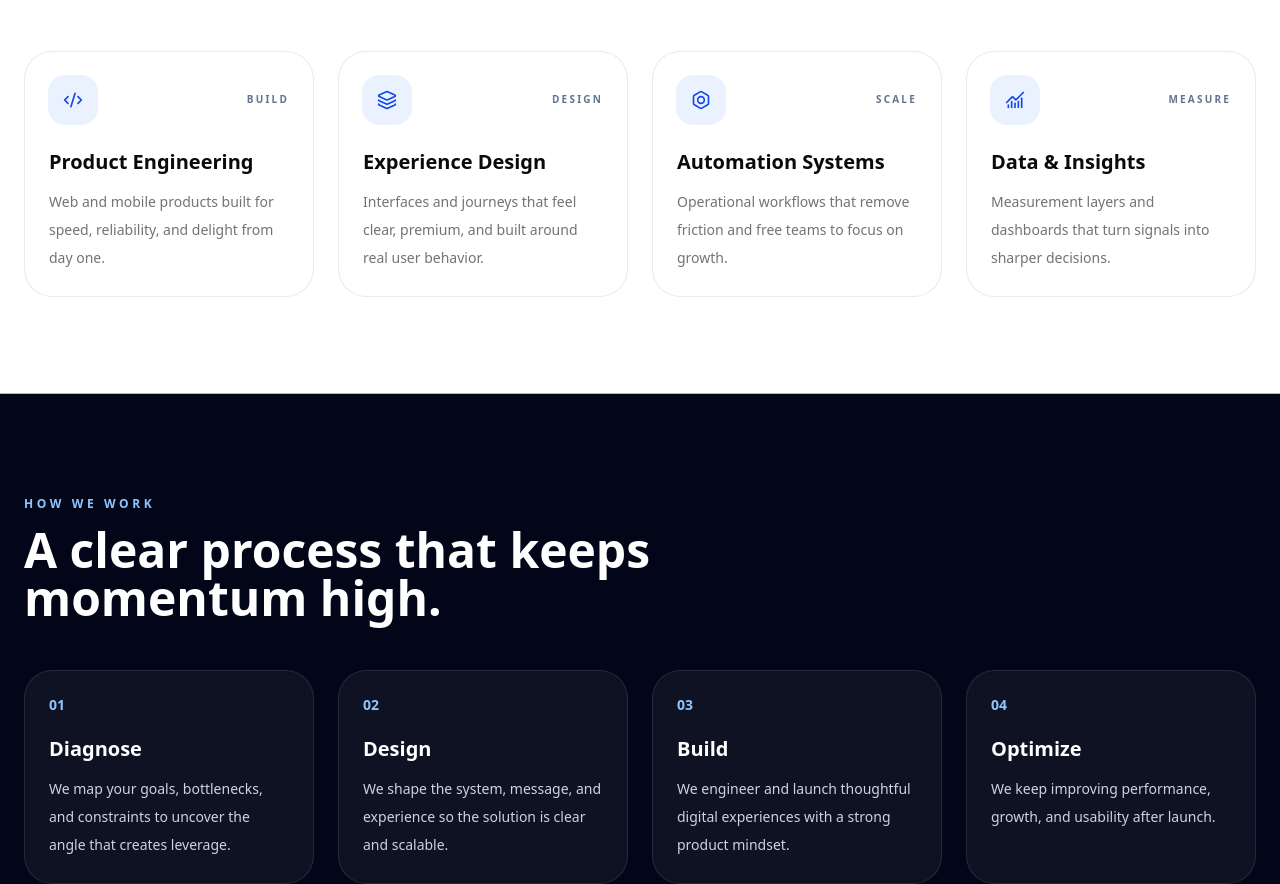
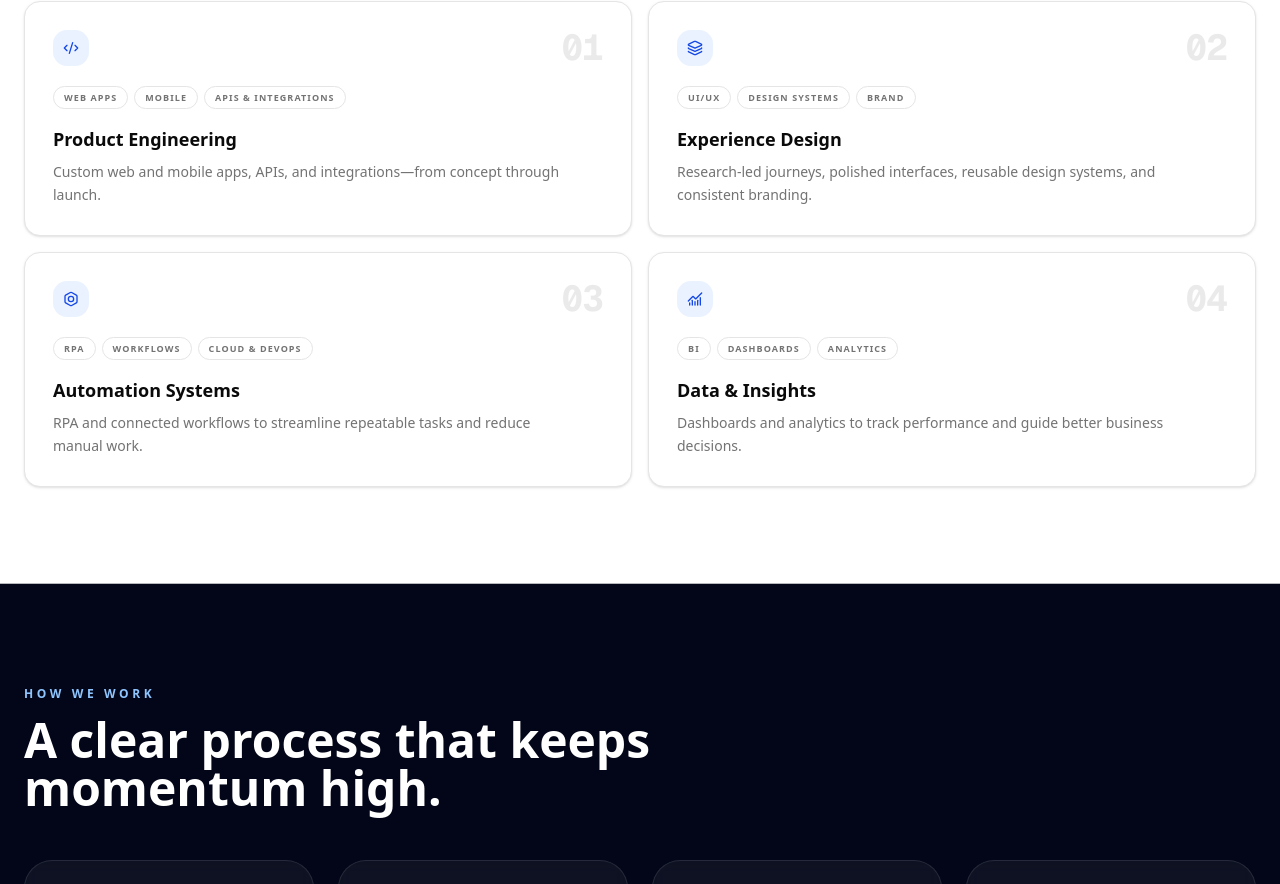
Before and after one commit to Deluve/deluve.co.mz, a Next.js app: page /services in a window 1280 px wide. Shown: the part 1007-1891 px from the top of the page. Built offline with nearby package versions, Linux system fonts and the light colour scheme.

Commit message:
refactor(services): restructure services data and enhance component functionality

```diff
--- a/src/components/sections/home/services.tsx
+++ b/src/components/sections/home/services.tsx
@@ -2,45 +2,8 @@
 
 import { motion } from "motion/react";
 import Image from "next/image";
-import { Code, Cloud, Cog, BarChart3, Database, ArrowUpRight } from "lucide-react";
-
-const services = [
-  {
-    icon: Code,
-    title: "Software Development",
-    description: "Custom web and mobile applications built for performance, security, and scale.",
-    span: "lg:col-span-3",
-    highlight: "Web • APIs • Integrations",
-  },
-  {
-    icon: Cloud,
-    title: "Cloud Infrastructure",
-    description: "Migration, management, and optimization across AWS, GCP, and hybrid environments.",
-    span: "lg:col-span-3",
-    highlight: "AWS • GCP • Hybrid",
-  },
-  {
-    icon: Cog,
-    title: "Process Automation",
-    description: "Automated workflows that maximize operational efficiency and cut costs.",
-    span: "lg:col-span-2",
-    highlight: "RPA • Workflows • Ops",
-  },
-  {
-    icon: BarChart3,
-    title: "IT Consulting",
-    description: "Strategic analysis and technology roadmaps for results-driven digital transformation.",
-    span: "lg:col-span-2",
-    highlight: "Strategy • Architecture",
-  },
-  {
-    icon: Database,
-    title: "Data & Analytics",
-    description: "Intelligent data solutions for evidence-based decision making.",
-    span: "lg:col-span-2",
-    highlight: "BI • Dashboards • Insights",
-  },
-];
+import { ArrowUpRight } from "lucide-react";
+import { servicePillars } from "../services-data";
 
 export default function ServicesSection2() {
   return (
@@ -124,17 +87,17 @@ export default function ServicesSection2() {
         </motion.div>
 
         <div className="grid grid-cols-1 gap-6 md:grid-cols-2 lg:grid-cols-6">
-          {services.map((service, i) => (
-            <motion.button
+          {servicePillars.map((service, i) => (
+            <motion.a
               key={service.title}
-              type="button"
+              href={`/services#${service.id}`}
               aria-label={`Explore ${service.title}`}
               initial={{ opacity: 0, y: 20 }}
               whileInView={{ opacity: 1, y: 0 }}
               viewport={{ once: true }}
               transition={{ delay: i * 0.05, duration: 0.5 }}
               whileHover={{ y: -6, scale: 1.02 }}
-              className={`group relative overflow-hidden rounded-2xl border border-border bg-card p-8 text-left transition-all duration-300 focus:outline-none focus-visible:ring-2 focus-visible:ring-blue-500 focus-visible:ring-offset-2 focus-visible:ring-offset-background ${service.span}`}
+              className="group relative overflow-hidden rounded-2xl border border-border bg-card p-8 text-left transition-all duration-300 focus:outline-none focus-visible:ring-2 focus-visible:ring-blue-500 focus-visible:ring-offset-2 focus-visible:ring-offset-background lg:col-span-3"
             >
               <div className="absolute inset-0 bg-gradient-to-br from-blue-500/10 via-blue-500/5 to-transparent opacity-0 transition-opacity duration-300 group-hover:opacity-40" />
               <div className="absolute -right-8 -top-8 h-32 w-32 rounded-full border border-blue-500/15 opacity-0 transition-opacity duration-300 group-hover:opacity-30" />
@@ -150,7 +113,7 @@ export default function ServicesSection2() {
 
               <div className="relative z-10">
                 <span className="mb-4 inline-flex items-center rounded-full border border-blue-500/20 bg-blue-500/8 px-3 py-1.5 text-[11px] font-semibold uppercase tracking-[0.25em] text-blue-700">
-                  {service.highlight}
+                  {service.tags.join(" • ")}
                 </span>
                 <h3 className="mb-3 text-xl font-semibold text-foreground md:text-2xl">
                   {service.title}
@@ -164,7 +127,7 @@ export default function ServicesSection2() {
                   <ArrowUpRight size={16} className="transition-transform duration-300 group-hover:-translate-y-1 group-hover:translate-x-1" />
                 </div>
               </div>
-            </motion.button>
+            </motion.a>
           ))}
         </div>
       </div>
--- /dev/null
+++ b/src/components/sections/services-data.ts
@@ -0,0 +1,53 @@
+import {
+  Bolt,
+  ChartNoAxesCombined,
+  Code2,
+  Layers3,
+} from "lucide-react";
+
+export const servicePillars = [
+  {
+    icon: Code2,
+    id: "product-engineering",
+    title: "Product Engineering",
+    description:
+      "Web and mobile products built for speed, reliability, and delight from day one.",
+    details:
+      "Custom web and mobile apps, APIs, and integrations—from concept through launch.",
+    accent: "Build",
+    tags: ["Web Apps", "Mobile", "APIs & Integrations"],
+  },
+  {
+    icon: Layers3,
+    id: "experience-design",
+    title: "Experience Design",
+    description:
+      "Interfaces and journeys that feel clear, premium, and built around real user behavior.",
+    details:
+      "Research-led journeys, polished interfaces, reusable design systems, and consistent branding.",
+    accent: "Design",
+    tags: ["UI/UX", "Design Systems", "Brand"],
+  },
+  {
+    icon: Bolt,
+    id: "automation-systems",
+    title: "Automation Systems",
+    description:
+      "Operational workflows that remove friction and free teams to focus on growth.",
+    details:
+      "RPA and connected workflows to streamline repeatable tasks and reduce manual work.",
+    accent: "Scale",
+    tags: ["RPA", "Workflows", "Cloud & DevOps"],
+  },
+  {
+    icon: ChartNoAxesCombined,
+    id: "data-insights",
+    title: "Data & Insights",
+    description:
+      "Measurement layers and dashboards that turn signals into sharper decisions.",
+    details:
+      "Dashboards and analytics to track performance and guide better business decisions.",
+    accent: "Measure",
+    tags: ["BI", "Dashboards", "Analytics"],
+  },
+];
--- a/src/components/sections/services-page.tsx
+++ b/src/components/sections/services-page.tsx
@@ -3,64 +3,30 @@
 import { motion } from "motion/react";
 import {
   ArrowRight,
-  Bolt,
-  ChartNoAxesCombined,
-  Code2,
-  Layers3,
   Sparkles,
 } from "lucide-react";
-
-const servicePillars = [
-  {
-    icon: Code2,
-    title: "Product Engineering",
-    description:
-      "Web and mobile products built for speed, reliability, and delight from day one.",
-    accent: "Build",
-  },
-  {
-    icon: Layers3,
-    title: "Experience Design",
-    description:
-      "Interfaces and journeys that feel clear, premium, and built around real user behavior.",
-    accent: "Design",
-  },
-  {
-    icon: Bolt,
-    title: "Automation Systems",
-    description:
-      "Operational workflows that remove friction and free teams to focus on growth.",
-    accent: "Scale",
-  },
-  {
-    icon: ChartNoAxesCombined,
-    title: "Data & Insights",
-    description:
-      "Measurement layers and dashboards that turn signals into sharper decisions.",
-    accent: "Measure",
-  },
-];
+import { servicePillars } from "./services-data";
 
 const process = [
   {
     step: "01",
     title: "Diagnose",
-    description: "We map your goals, bottlenecks, and constraints to uncover the angle that creates leverage.",
+    description: "We clarify your goals and identify the biggest opportunities.",
   },
   {
     step: "02",
     title: "Design",
-    description: "We shape the system, message, and experience so the solution is clear and scalable.",
+    description: "We shape a clear, scalable solution around your needs.",
   },
   {
     step: "03",
     title: "Build",
-    description: "We engineer and launch thoughtful digital experiences with a strong product mindset.",
+    description: "We build, test, and launch your digital solution.",
   },
   {
     step: "04",
     title: "Optimize",
-    description: "We keep improving performance, growth, and usability after launch.",
+    description: "We refine performance and usability after launch.",
   },
 ];
 
@@ -85,7 +51,7 @@ export default function ServicesPageContent() {
               We turn ideas into digital systems people actually want to use.
             </h1>
             <p className="mt-6 max-w-2xl text-base leading-7 text-muted-foreground md:text-lg">
-              From the first strategy question to the final launch, we build digital experiences that combine clarity, momentum, and measurable business value.
+              Strategy, design, and technology that create measurable business value.
             </p>
           </motion.div>
 
@@ -103,7 +69,7 @@ export default function ServicesPageContent() {
                 Strategy, design, and technology working as one.
               </h2>
               <p className="mt-4 max-w-xl text-sm leading-7 text-muted-foreground md:text-base">
-                We help companies move faster, look sharper, and operate more intelligently by building the systems behind growth.
+                We help teams move faster and operate smarter.
               </p>
             </motion.div>
 
@@ -147,34 +113,49 @@ export default function ServicesPageContent() {
               </h2>
             </div>
             <p className="hidden max-w-md text-sm leading-7 text-muted-foreground md:block">
-              Every engagement is shaped around your business goals, your users, and the systems that help you scale without friction.
+              Practical solutions shaped around your goals and users.
             </p>
           </div>
 
-          <div className="grid gap-6 md:grid-cols-2 xl:grid-cols-4">
+          <div className="grid gap-4 md:grid-cols-2">
             {servicePillars.map((item, index) => {
               const Icon = item.icon;
 
               return (
                 <motion.article
                   key={item.title}
+                  id={item.id}
                   initial={{ opacity: 0, y: 24 }}
                   whileInView={{ opacity: 1, y: 0 }}
                   viewport={{ once: true }}
                   transition={{ delay: index * 0.08, duration: 0.45 }}
-                  className="group rounded-[1.75rem] border border-border/80 bg-card p-6 transition-transform duration-300 hover:-translate-y-1 hover:border-blue-500/30"
+                  className="group scroll-mt-24 rounded-2xl border border-border bg-card p-6 shadow-sm transition-colors duration-300 hover:border-slate-950 hover:bg-slate-950 md:p-7"
                 >
-                  <div className="flex items-center justify-between">
-                    <div className="flex h-12 w-12 items-center justify-center rounded-2xl bg-blue-500/10 text-blue-700 ring-1 ring-blue-500/10">
-                      <Icon className="h-5 w-5" />
+                  <div className="mb-5 flex items-start justify-between">
+                    <div className="flex h-9 w-9 items-center justify-center rounded-xl bg-blue-500/10 text-blue-700 transition-colors duration-300 group-hover:bg-blue-500 group-hover:text-white">
+                      <Icon className="h-4 w-4" />
                     </div>
-                    <span className="text-[10px] font-semibold uppercase tracking-[0.22em] text-slate-500">
-                      {item.accent}
+                    <span className="font-mono text-4xl font-bold leading-none tracking-tight text-muted-foreground/15 transition-colors duration-300 group-hover:text-white/10">
+                      0{index + 1}
                     </span>
                   </div>
 
-                  <h3 className="mt-6 text-xl font-semibold">{item.title}</h3>
-                  <p className="mt-3 text-sm leading-7 text-muted-foreground">{item.description}</p>
+                  <ul className="mb-4 flex flex-wrap gap-1.5">
+                    {item.tags.map((tag) => (
+                      <li
+                        key={tag}
+                        className="rounded-full border border-border px-2.5 py-1 text-[9px] font-semibold uppercase tracking-[0.12em] text-muted-foreground transition-colors duration-300 group-hover:border-white/20 group-hover:text-slate-300"
+                      >
+                        {tag}
+                      </li>
+                    ))}
+                  </ul>
+                  <h3 className="mb-2 text-lg font-semibold transition-colors duration-300 group-hover:text-white">
+                    {item.title}
+                  </h3>
+                  <p className="max-w-lg text-sm leading-relaxed text-muted-foreground transition-colors duration-300 group-hover:text-slate-300">
+                    {item.details}
+                  </p>
                 </motion.article>
               );
             })}
```
